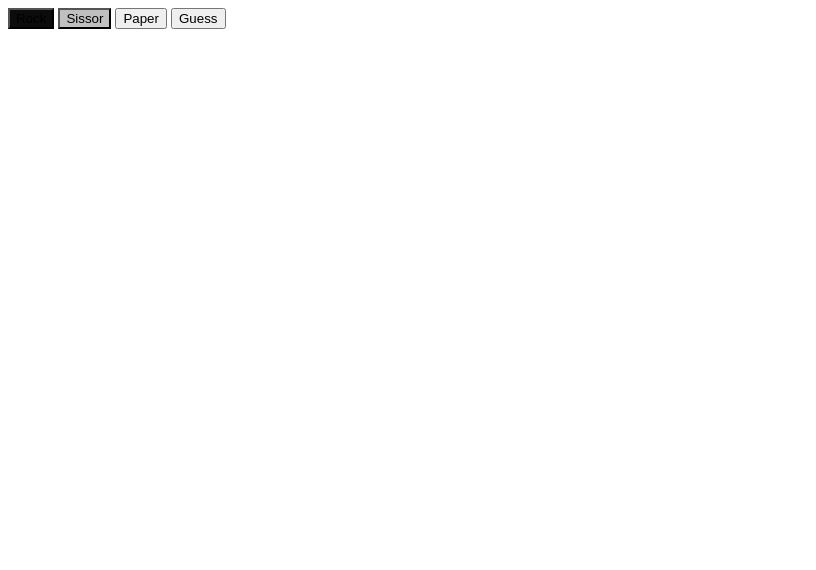
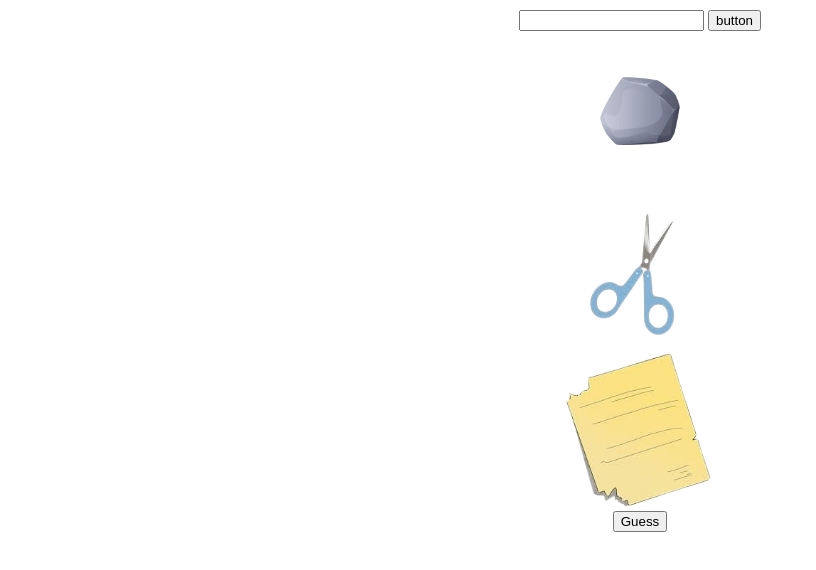
Before and after one commit to Mhowey19/Rock-Paper-Sissors, a plain HTML site: page Rock-Paper-Sissors/index.html in a window 1280 px wide. Shown: the whole page, without its empty margins (0-816 px from the left). Drawn offline with Linux system fonts and the light colour scheme.

Commit message:
add user input and fixed image input

```diff
--- a/Rock-Paper-Sissors/index.html
+++ b/Rock-Paper-Sissors/index.html
@@ -10,14 +10,17 @@
 
 <body>
     <main>
-        <form id="form">
-            <div class="game-contatiner">
-                <button id="rock_button" value="1" class="rock_button">Rock</button>
-                <button id="sissor_button" value="2" class="sissor_button">Sissor</button>
-                <button id="paper_button" value="3" class="paper_button">Paper</button>
-                <button id="compGuess">Guess</button>
-            </div>
-        </form>
+        <div class="game-container">
+            <form id="form">
+                <label></label>
+                <input id="user-input" class="user-input" type="text" />
+                <button id="submit-button">button</button>
+            </form>
+            <button id="rock_button" value=1 class="rock_button"></button>
+            <button id="sissor_button" value=2 class="sissor_button"></button>
+            <button id="paper_button" value=3 class="paper_button"></button>
+            <button id="compGuess">Guess</button>
+        </div>
     </main>
 </body>
 <script src="java.js"></script>
--- a/Rock-Paper-Sissors/java.js
+++ b/Rock-Paper-Sissors/java.js
@@ -3,8 +3,26 @@ const sissorButton = document.getElementById('sissor_button')
 const paperButton = document.getElementById('paper_button')
 const form = document.getElementById('form')
 const guess = document.getElementById('compGuess')
+let userInput = document.getElementById('user-input')
 let randomNumberGen
+let userResult
 //Math.random allows for a random number to generate
+// I gave each input a value | rock = 1 , sissor = 2 , paper = 3
+
+form.addEventListener('submit', (e) => {
+    e.preventDefault()
+
+    if (userInput.value == 'rock') {
+        const userResult = 1
+        console.log(userResult)
+    }
+    else {
+        console.log('burber')
+    }
+
+})
+
+console.log(Number(Number(rockButton.value)))
 
 
 guess.addEventListener('click', (e) => {
@@ -18,32 +36,30 @@ rockButton.addEventListener('click', (e) => {
     randomNumberGen = randomNumberGen = Math.floor(Math.random() * 3) + 1;
     console.log(randomNumberGen)
 
-    if (randomNumberGen === 1) { //Rock vs Rock
+    if (randomNumberGen + Number(rockButton.value) == 2) { //Rock vs Rock
         console.log("Tie")
     }
-    else if (randomNumberGen === 2) { //Rock vs Sissors
+    else if (randomNumberGen + Number(rockButton.value) == 3) { //Rock vs Sissors
         console.log('You Win')
     }
-    else if (randomNumberGen === 3) ( //Rock vs Paper
+    else if (randomNumberGen + Number(rockButton.value) == 4) ( //Rock vs Paper
         console.log('You Lose')
+    )
+});
 
-    )
-
-    console.log("Rock" + rockButton.value)
-});
 
 sissorButton.addEventListener('click', (e) => {
     e.preventDefault()
     randomNumberGen = randomNumberGen = Math.floor(Math.random() * 3) + 1;
     console.log(randomNumberGen)
 
-    if (randomNumberGen === 1) { // Sissors vs Rock
+    if (randomNumberGen + Number(sissorButton.value) == 3) { // Sissors vs Rock
         console.log("You Lose")
     }
-    else if (randomNumberGen === 2) { // Sissors vs Sissors
+    else if (randomNumberGen + Number(sissorButton.value) == 4) { // Sissors vs Sissors
         console.log('Tie')
     }
-    else if (randomNumberGen === 3) ( // Sissors vs Paper
+    else if (randomNumberGen + Number(sissorButton.value) == 5) ( // Sissors vs Paper
         console.log('You Win')
 
     )
@@ -54,17 +70,14 @@ paperButton.addEventListener('click', (e) => {
     randomNumberGen = randomNumberGen = Math.floor(Math.random() * 3) + 1;
     console.log(randomNumberGen)
 
-    if (randomNumberGen === 1) { // Paper vs Rock
+    if (randomNumberGen + Number(paperButton.value) == 4) { // Paper vs Rock
         console.log("You Win")
     }
-    else if (randomNumberGen === 2) { // Paper vs Sissors
+    else if (randomNumberGen + Number(paperButton.value) == 5) { // Paper vs Sissors
         console.log('You Lose')
     }
-    else if (randomNumberGen === 3) (// Paper vs Paper
+    else if (randomNumberGen + Number(paperButton.value) == 6) (// Paper vs Paper
         console.log('Tie')
 
     )
 });
-
-
-// } else if (rockButton + randomNumberGen == 3) {
--- a/Rock-Paper-Sissors/styles.css
+++ b/Rock-Paper-Sissors/styles.css
@@ -1,22 +1,47 @@
 .game-container {
-    display: grid;
-    grid-template-columns: 1fr;
-    grid-template-rows: repeat(5, 1fr);
-    grid-template-areas: "rock"
-        "paper"
-        "sissor"
-        "score"
-        ".";
+    display: flex;
+    flex-wrap: wrap;
+    align-content: space-around;
+    flex-direction: column;
+    margin: 10px;
+    align-items: center;
+}
+
+button {
+    display: inline-block;
 }
 
 
 .rock_button {
-    background-color: rgb(12, 12, 12);
-
+    width: 10rem;
+    height: 10rem;
+    background-image: url(rock.png);
+    background-repeat: no-repeat;
+    background-size: cover;
+    background-position: center;
+    border: none;
+    background-color: white;
 }
 
 .sissor_button {
-    grid: 2/1;
-    grid-area: sissor;
-    background-color: silver;
+    background-image: url(sissor.png);
+    background-repeat: no-repeat;
+    background-size: cover;
+    background-position: center;
+    width: 10rem;
+    height: 10rem;
+    background-color: rgb(255, 255, 255);
+    border: none;
+    background-color: white;
 }
+
+.paper_button {
+    background-image: url(paper.png);
+    background-repeat: no-repeat;
+    background-size: cover;
+    background-position: center;
+    width: 10rem;
+    height: 10rem;
+    background-color: rgb(255, 255, 255);
+    border: none;
+}
```
Also changed, not shown: Rock-Paper-Sissors/paper.png (added), Rock-Paper-Sissors/rock.png (added), Rock-Paper-Sissors/sissor.png (added).
